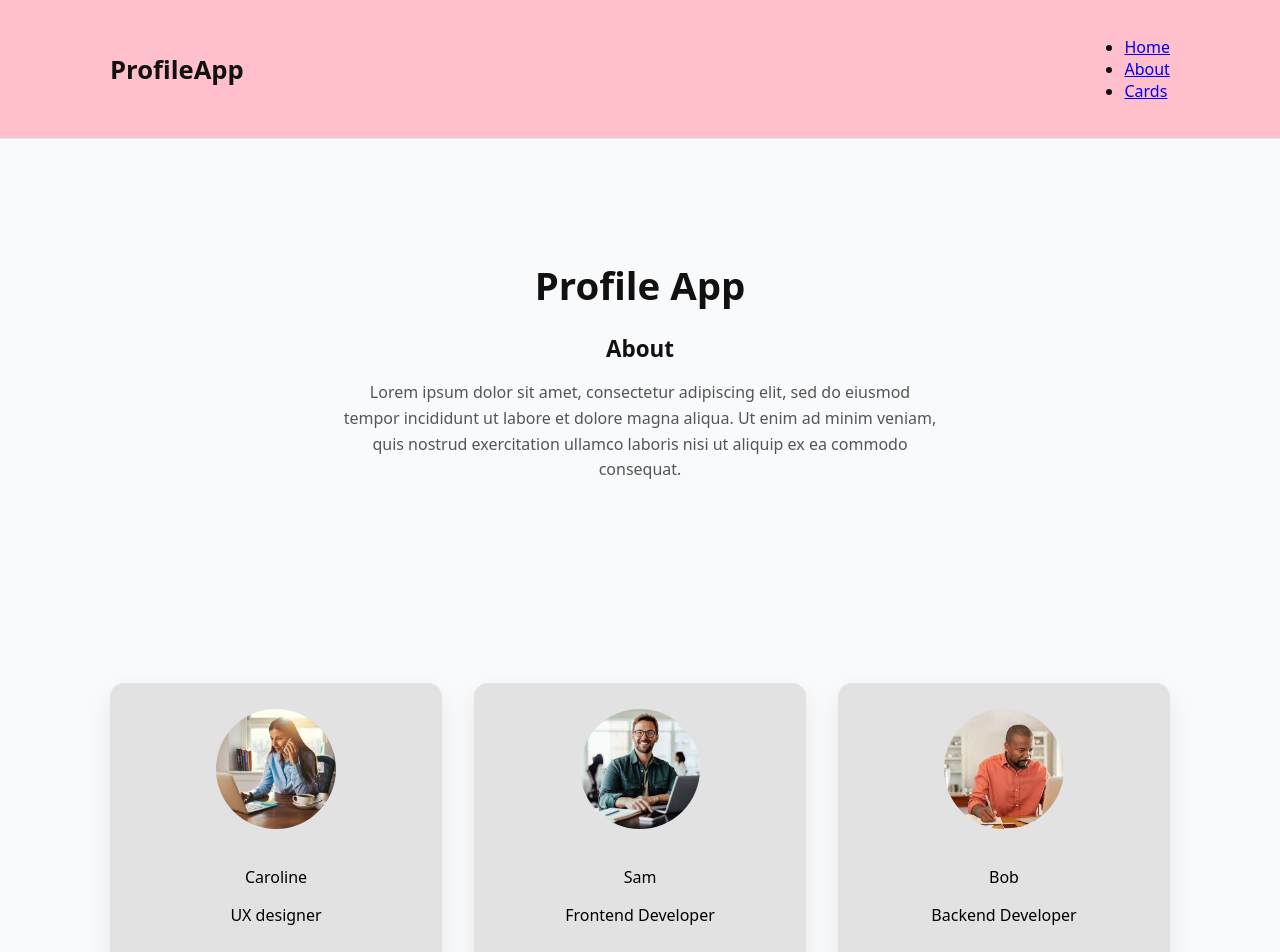
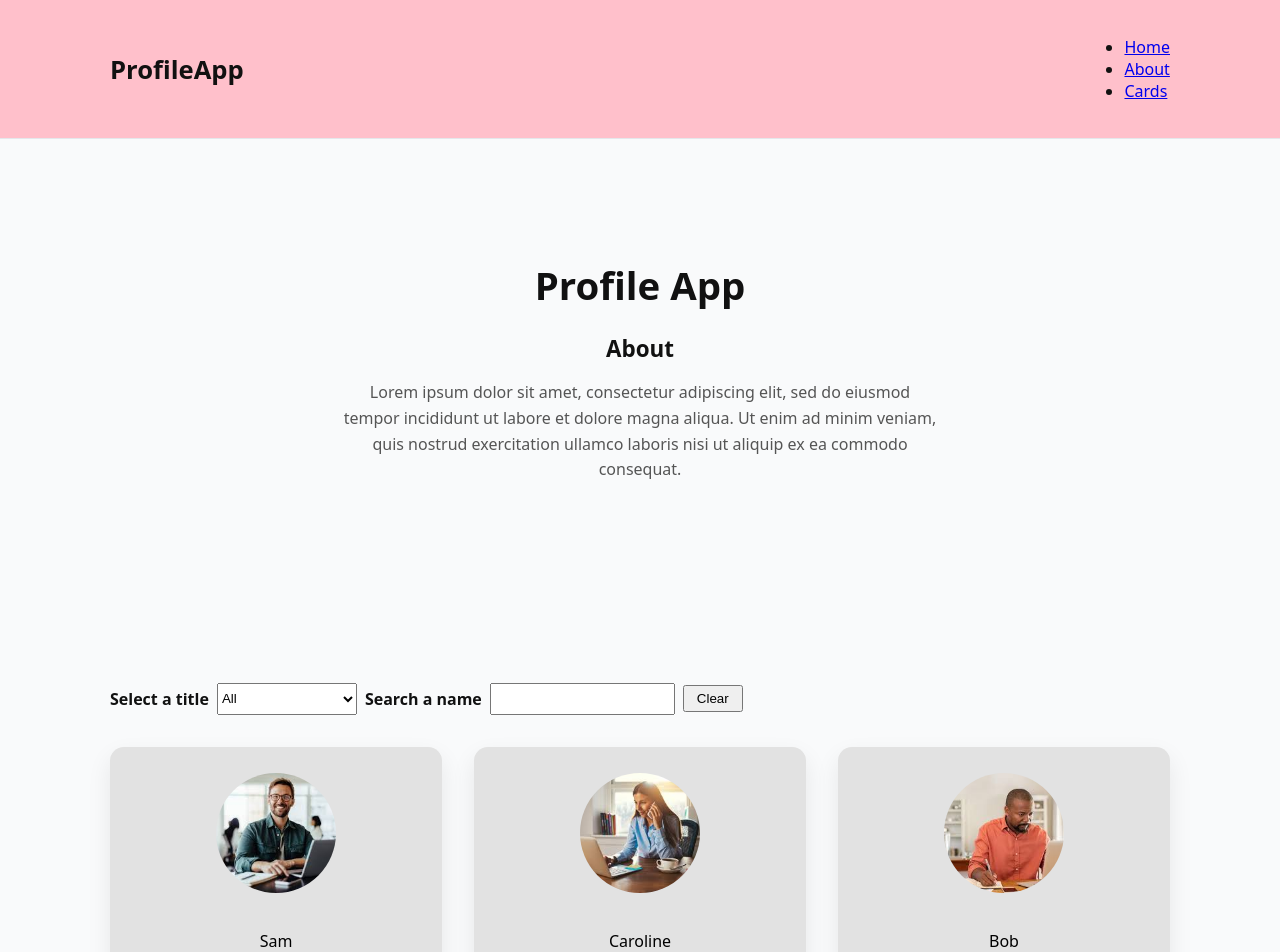
Before and after one commit to Caroline-24/profile-app, a React (Vite) app: page / in a window 1280 px wide. Shown: the top 952 px of the page. Built offline with nearby package versions, Linux system fonts and the light colour scheme.

Commit message:
Lab 5 1/28

```diff
--- a/src/App.jsx
+++ b/src/App.jsx
@@ -1,18 +1,45 @@
-import Navbar from './components/Navbar'
-import About from './components/About'
-import Card from './components/Card'
-import Wrapper from './components/Wrapper'
-import person1 from "./assets/person1.png"
-import person2 from "./assets/person2.png"
-import person3 from "./assets/person3.png"
-import './styles/Card.css';
+import Card from "./components/Card";
+import Navbar from "./components/Navbar";
+import About from "./components/About";
+import Wrapper from "./components/Wrapper";
+import Filters from "./components/Filters";
+import person1 from "./assets/person1.png";
+import person2 from "./assets/person2.png";
+import person3 from "./assets/person3.png";
+import { useState } from "react";
+import "./App.css";
 
 function App() {
-  const profiles =[
-    {id:0, name: "Caroline", title: "UX designer", image: person2 },
-    {id:1, name: "Sam", title: "Frontend Developer", image: person1 },
-    {id:2, name: "Bob", title: "Backend Developer", image: person3 },
+  const profiles = [
+    { id: 0, name: "Sam", title: "UX designer", image: person1 },
+    { id: 1, name: "Caroline", title: "Frontend Developer", image: person2 },
+    { id: 2, name: "Bob", title: "Backend Developer", image: person3 },
   ];
+  const titles = [...new Set(profiles.map((profile) => profile.title))];
+  const [clicked, setClicked] = useState(false);
+  const handleClick = () => {
+    setClicked((prev) => !prev);
+    setClicked((prev) => !prev);
+    console.log(clicked);
+  };
+  const [title, setTitle] = useState("");
+  const [name, setName] = useState("");
+  const handleChangeTitle = (event) => {
+    setTitle(event.target.value);
+  };
+  const handleSearch = (event) => {
+    setName(event.target.value);
+  };
+  const handleClear = () => {
+    setTitle("");
+    setName("");
+  };
+
+  const filteredProfiles = profiles.filter(
+    (profile) =>
+      (profile.title === title || !title) &&
+      profile.name.toLowerCase().includes(name.toLowerCase()),
+  );
   return (
     <>
       <Navbar />
@@ -20,15 +47,27 @@ function App() {
         <About />
       </Wrapper>
       <Wrapper id="profiles">
+        <Filters
+          titles={titles}
+          title={title}
+          name={name}
+          handleChange={handleChangeTitle}
+          handleSearch={handleSearch}
+          handleClick={handleClear}
+        />
         <div className="grid">
-          {profiles.map((profiles) => (
-            <Card
-              key={profiles.id}
-              name={profiles.name}
-              title={profiles.title}
-              image={profiles.image}
-            />
-          ))}
+          {filteredProfiles.length > 0 ? (
+            filteredProfiles.map((profile) => (
+              <Card
+                key={profile.id}
+                name={profile.name}
+                title={profile.title}
+                image={profile.image}
+              />
+            ))
+          ) : (
+            <p>No profiles selected.</p>
+          )}
         </div>
       </Wrapper>
     </>
--- /dev/null
+++ b/src/components/Filters.jsx
@@ -0,0 +1,24 @@
+import "../styles/filter.css"
+
+const Filters = ({titles,title, name, handleChange, handleSearch, handleClick}) => {
+    return (
+        <div className="filter-container">
+            <div className="filter-dropdown">
+                <label htmlFor="title">Select a title</label>
+                <select id="title" onChange={handleChange} value={title}>
+                    <option value="">All</option>
+                    {
+                        titles.map(title => <option key={title} value={title}>{title}</option>)
+                    }
+                </select>
+            </div>
+            <div className="filter-search">
+                <label htmlFor="search">Search a name</label>
+                <input id="search" onChange={handleSearch} value={name}/>
+            </div>
+            <button onClick={handleClick}>Clear</button>
+        </div>
+    )
+
+}
+export default Filters;
--- a/src/main.jsx
+++ b/src/main.jsx
@@ -1,7 +1,6 @@
 import React from 'react'
 import ReactDOM from 'react-dom/client'
-import App from './App'
-import './styles/App.css'
+import App from './App.jsx'
 
 ReactDOM.createRoot(document.getElementById('root')).render(
   <React.StrictMode>
--- /dev/null
+++ b/src/styles/Filter.css
@@ -0,0 +1,39 @@
+.filter-container {
+  display: flex;
+  flex-wrap: wrap;
+  align-items: center;
+  margin-bottom: 2rem;
+}
+.filter-dropdown,
+.filter-search {
+  display: flex;
+  align-items: center;
+}
+label {
+  font-weight: 700;
+}
+select,
+input {
+  height: 2rem;
+  margin: 0 0.5rem;
+}
+button {
+  padding: 0.25rem 0.75rem;
+}
+@media (max-width: 768px) {
+  .filter-container {
+    flex-direction: column;
+    align-items: stretch;
+  }
+  button {
+    align-self: flex-start;
+  }
+  .filter-dropdown,
+  .filter-search {
+    margin-bottom: 0.5rem;
+  }
+  select,
+  input {
+    flex: 1;
+  }
+}
```
Also changed, not shown: src/App.css (renamed from src/styles/App.css).
